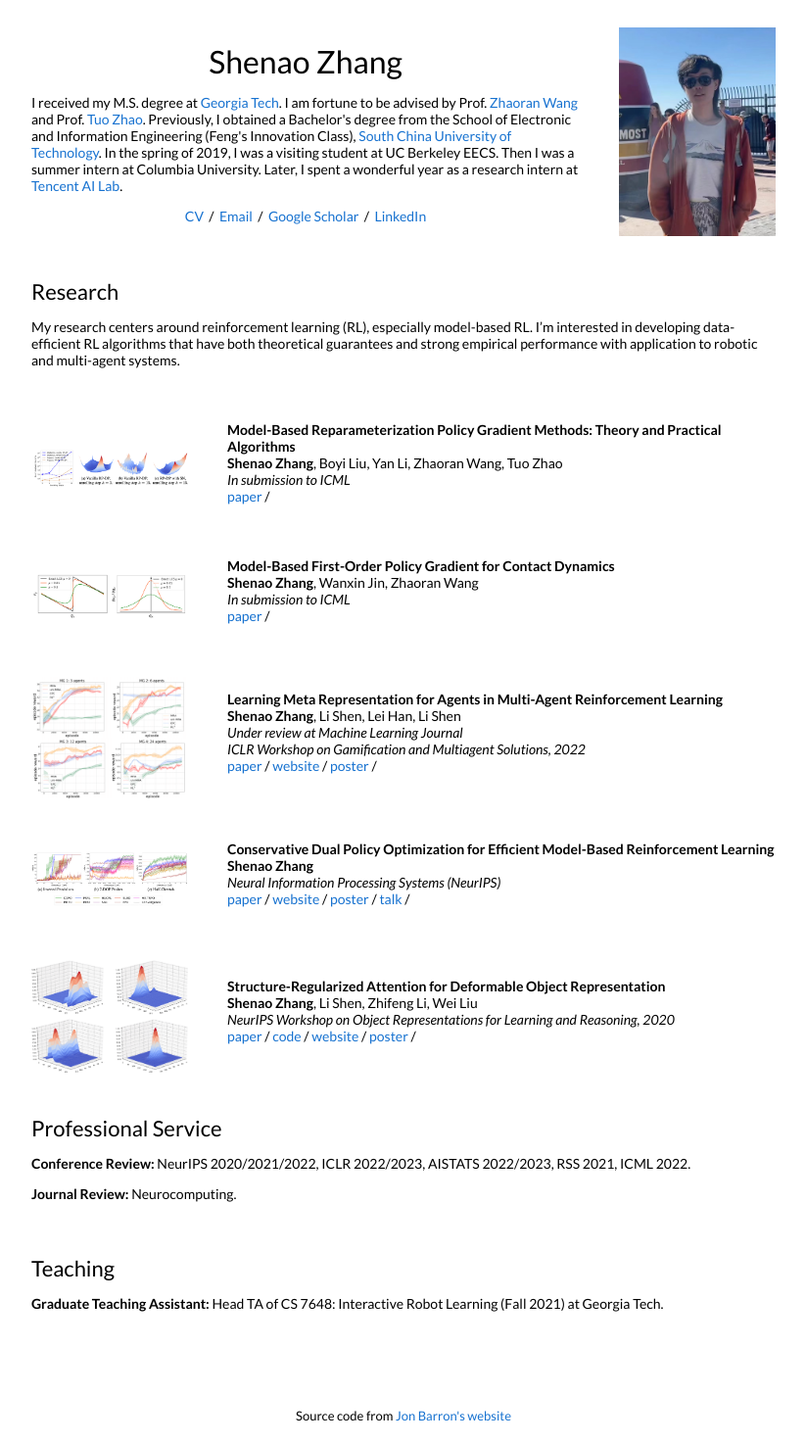
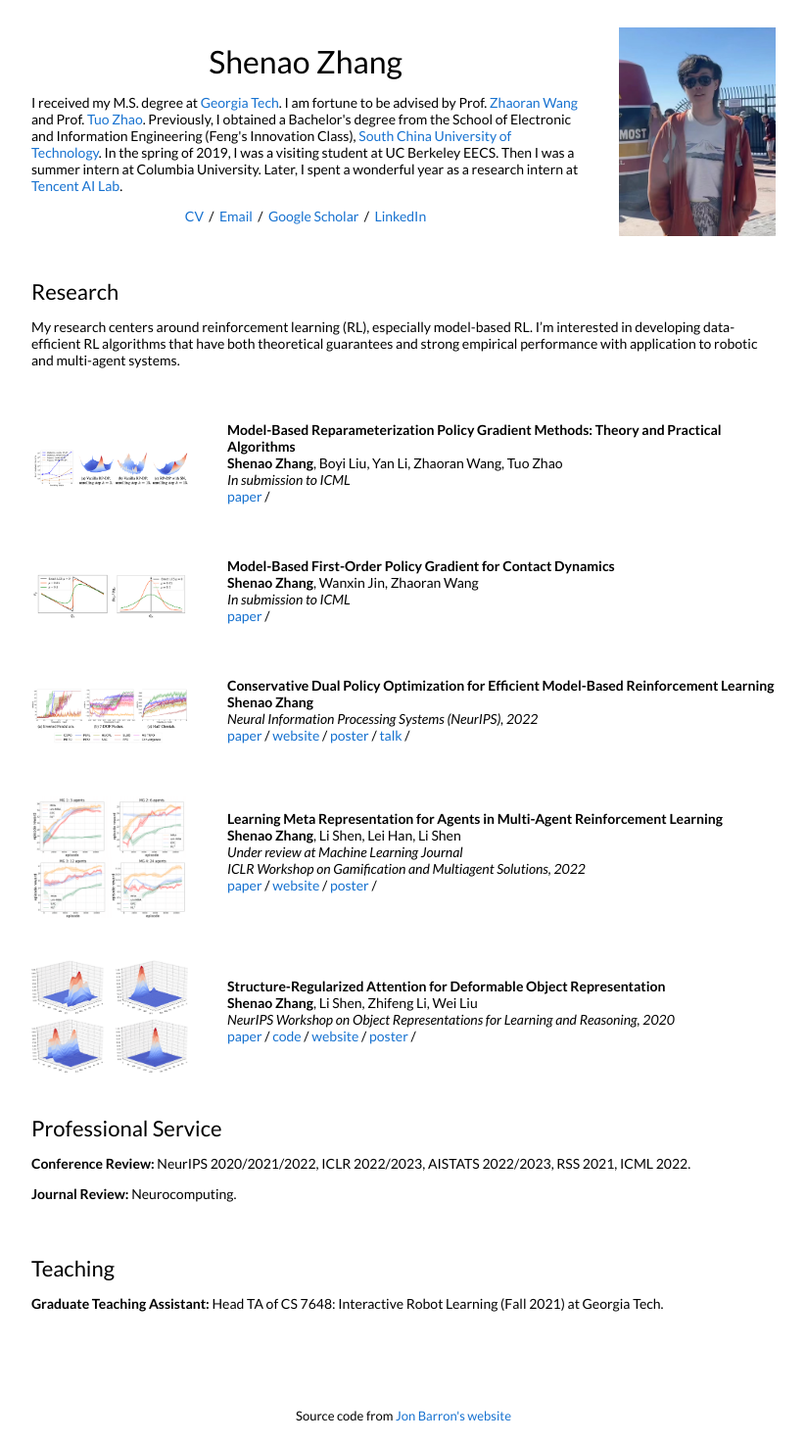
Before and after one commit to shenao-zhang/shenao-zhang.github.io, a Jekyll site: the page built from _posts/2021-12-02-mbpg.markdown, in a window 1280 px wide. Shown: the whole page at 98% size, without its empty margins (228-1051 px from the left). Built offline with Jekyll 4.4.1, drawn with Linux system fonts in a browser that asks for light colours.

Commit message:
Update 2021-09-02-dcpu.markdown

```diff
--- a/_posts/2021-09-02-dcpu.markdown
+++ b/_posts/2021-09-02-dcpu.markdown
@@ -1,12 +1,12 @@
 ---
 layout: post
 title:  "Conservative Dual Policy Optimization for Efficient Model-Based Reinforcement Learning"
-date:   2021-02-02 21:22:53 +00:00
+date:   2022-02-02 21:22:53 +00:00
 image: /images/dcpu21.jpg
 categories: research
 author: "Shenao Zhang"
 authors: "<strong>Shenao Zhang</strong>"
-venue: "Neural Information Processing Systems (NeurIPS)"
+venue: "Neural Information Processing Systems (NeurIPS), 2022"
 arxiv: https://arxiv.org/abs/2209.07676
 website: https://openreview.net/forum?id=xL7B5axplIe
 poster: https://neurips.cc/media/PosterPDFs/NeurIPS%202022/54577.png?t=1669654134.1492257
```
